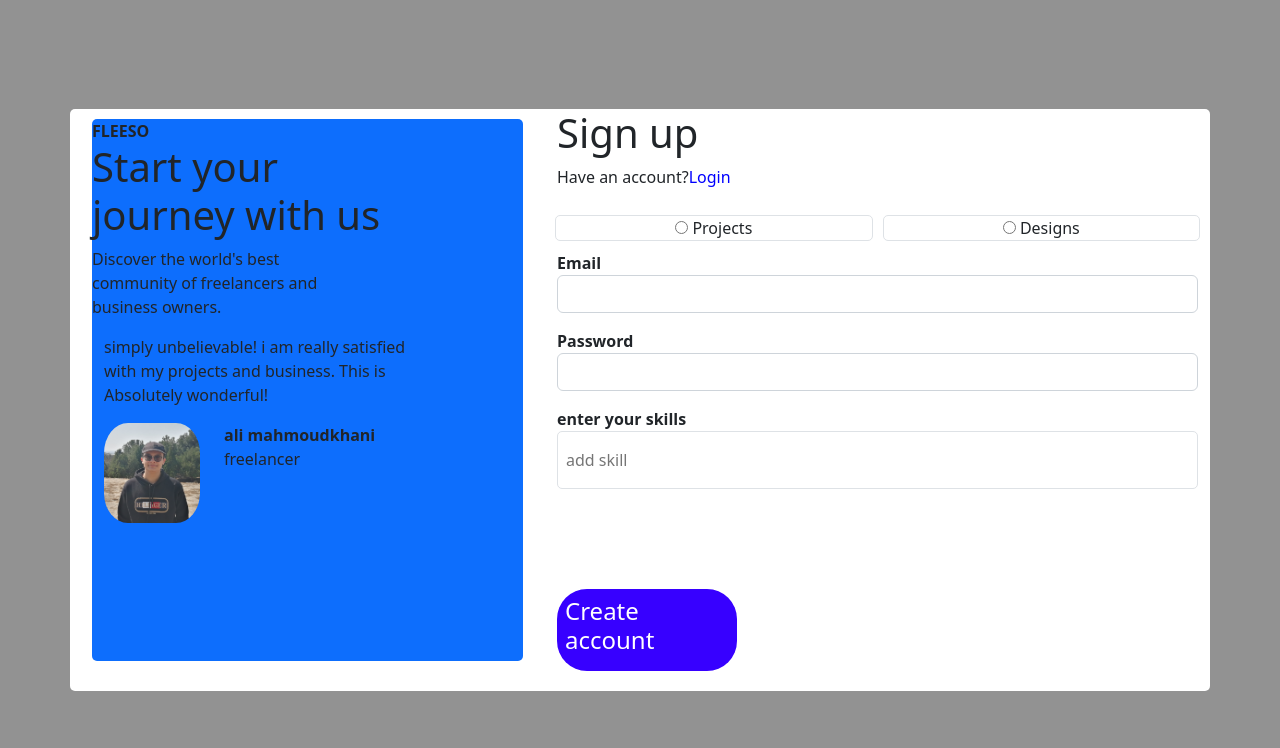
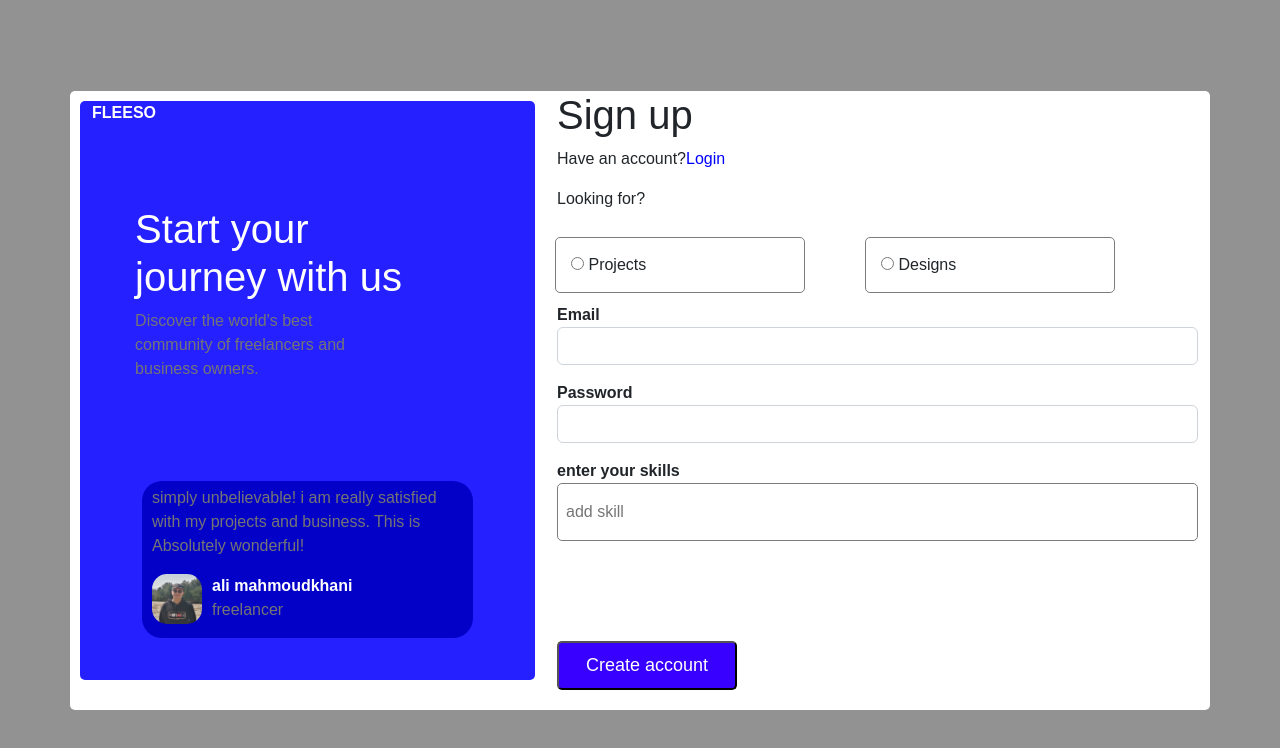
Before and after one commit to mahmoudkhani80/login-page, a React (Create React App) app: page / in a window 1280 px wide. Shown: the top 748 px of the page. Built offline with nearby package versions, Linux system fonts and the light colour scheme.

Commit message:
small changes

```diff
--- a/src/App.css
+++ b/src/App.css
@@ -1,21 +1,36 @@
 body {
   background-color: rgb(146, 146, 146);
+  font-family: sans-serif;
+}
+.bgr{
+  background-color: red;
 }
 .blue-text {
   color: blue;
 }
+.white-text {
+  color: #fff;
+}
+.grey-text {
+  color: #757575;
+}
+.blue-side {
+  background-color: rgb(36, 32, 255);
+  margin: 10px;
+  border-radius: 5px;
+}
 .tags-input-container {
-  padding:  .5em;
+  padding: 0.5em;
   border-radius: 20px;
   display: flex;
   align-items: center;
   flex-wrap: wrap;
-  gap: .5em;
+  gap: 0.5em;
 }
 .tag-item {
-  background-color:rgb(218, 216, 216) ;
+  background-color: rgb(218, 216, 216);
   display: inline-block;
-  padding: .5em .75em;
+  padding: 0.5em 0.75em;
   border-radius: 20px;
 }
 
@@ -29,59 +44,46 @@ body {
   display: inline-flex;
   justify-content: center;
   align-items: center;
-  margin-left: .5em;
+  margin-left: 0.5em;
   font-size: 18px;
   cursor: pointer;
 }
 .tags-input {
   flex-grow: 1;
-  padding: .5em 0;
+  padding: 0.5em 0;
   border: none;
   outline: none;
 }
 
 .submit-button {
   background-color: rgb(55, 0, 255);
-  padding:  .5em;
-  border-radius: 30px;
+  font-size: large;
+  padding: 0.5em;
+  border-radius: 5px;
   width: min(80vw, 180px);
-  align-items: center;
   color: #fff;
   margin-top: 100px;
 }
 
-.border {
+.border-for-inputs {
   border-style: solid;
   border-color: rgb(124, 124, 124);
   background-color: #fff;
-  border-width: 2px;
+  border-width: 1px;
   border-radius: 5px;
-  /* background-color: rgb(255, 0, 0); */
-
 }
 .radio-container {
   display: grid;
-  grid-template-columns: 1fr 1fr;
-  grid-template-rows: auto ;
-  gap: 10px;
+  grid-template-columns: 250px 250px;
+  grid-template-rows: auto;
+  gap: 60px;
   padding: 10px 10px 10px 10px;
-  text-align: center;
+  text-align: start;
 }
-.blue-container {
-  display: grid;
-  grid-column: auto;
-  grid-row: auto auto;
-
-}
-.blue-border {
-  margin: 10px;
-  border-radius: 5px;
-}
-.bgw{
+.back-ground-white {
   background-color: #fff;
   border-radius: 5px;
   padding-bottom: 20px;
-
 }
 .wrapper {
   height: 100vh; /* full height of the viewport */
@@ -90,11 +92,31 @@ body {
   justify-content: center; /* center horizontally */
   align-items: center; /* center vertically */
 }
-.image{
+.comment {
   display: grid;
-  grid-template-columns: 120px auto;
-  grid-template-rows: 120px auto;
+  grid-template-columns: 1fr;
+  grid-template-rows: 100;
+  background-color: rgb(3, 0, 199);
+  border-radius: 20px;
+  padding: 5px 0px 0px 10px;
+  margin: 100px 50px 20px 50px;
 }
-.image-radius{
+.image-radius {
   border-radius: 30%;
 }
+.radio-button-left{
+  padding: 15px 15px ;
+  float: left;
+}
+.radio-button-right {
+  padding: 15px 15px ;
+  float: right;
+}
+.comment-info{
+  display: grid;
+  grid-template-columns: 50px 1fr;
+  gap: 10px;
+}
+.blue-text-section {
+  margin: 80px 0 0 10%;
+}
--- a/src/App.js
+++ b/src/App.js
@@ -10,51 +10,47 @@ import myImage from "./myimage.jpg";
 function login() {
   return (
     <div className="wrapper">
-      <Container className="bgw">
+      <Container className="back-ground-white">
         <Row>
           {/* blue part */}
-          <Col className="blue-container">
-            <div className="bg-primary blue-border">
+          <Col className="blue-side white-text">
+            <div className="">
               <strong>FLEESO</strong>
-              <div>
+              <div className="blue-text-section">
                 <h1>
                   Start your
                   <br />
                   journey with us
                 </h1>
-              </div>
-              <div>
-                <p>
+                <p className="grey-text">
                   Discover the world's best
                   <br />
                   community of freelancers and <br />
                   business owners.
                 </p>
               </div>
-              <Container>
-                <Row>
-                  <p>
+              <div className="comment">
+                <p className="grey-text">
                   simply unbelievable! i am really satisfied
                   <br />
                   with my projects and business. This is
                   <br />
                   Absolutely wonderful!
                 </p>
-                </Row>
-                <Row className="image">
+                <div className="comment-info">
                   <img
                     className="image-radius"
                     src={myImage}
                     alt="my image"
-                    width="5px"
-                    height="100px"
+                    width="50px"
+                    height="50px"
                   ></img>
                   <div>
-                    <strong>ali mahmoudkhani</strong>
-                    <p>freelancer</p>
+                    <strong className="">ali mahmoudkhani</strong>
+                    <p className="grey-text">freelancer</p>
                   </div>
-                </Row>
-              </Container>
+                </div>
+              </div>
             </div>
           </Col>
 
@@ -64,14 +60,14 @@ function login() {
             <p>
               Have an account?<span className="blue-text">Login</span>
             </p>
-
+            <p>Looking for?</p>
             {/* radio buttons */}
             <Row className="radio-container">
-              <div className="border">
+              <div className="border-for-inputs radio-button-left">
                 <input type="radio" value="projects" name="looking-for" />{" "}
                 Projects
               </div>
-              <div className="border">
+              <div className="border-for-inputs radio-button-right">
                 <input type="radio" value="designs" name="looking-for" />{" "}
                 Designs
               </div>
@@ -89,7 +85,7 @@ function login() {
             <Row>
               <div>
                 <strong>enter your skills</strong>
-                <div className="border">
+                <div className="border-for-inputs">
                   <TagsInput />
                 </div>
               </div>
--- a/src/components/Submit.js
+++ b/src/components/Submit.js
@@ -1,8 +1,4 @@
-function submit () {
-    return (
-        <div className="submit-button">
-            <h4>Create account</h4>
-        </div>
-    )
+function submit() {
+  return <input type="submit" name="Create-account" className="submit-button" value="Create account" />;
 }
-export default submit
+export default submit;
```
Lines whose indentation alone changed are shown as unchanged.
